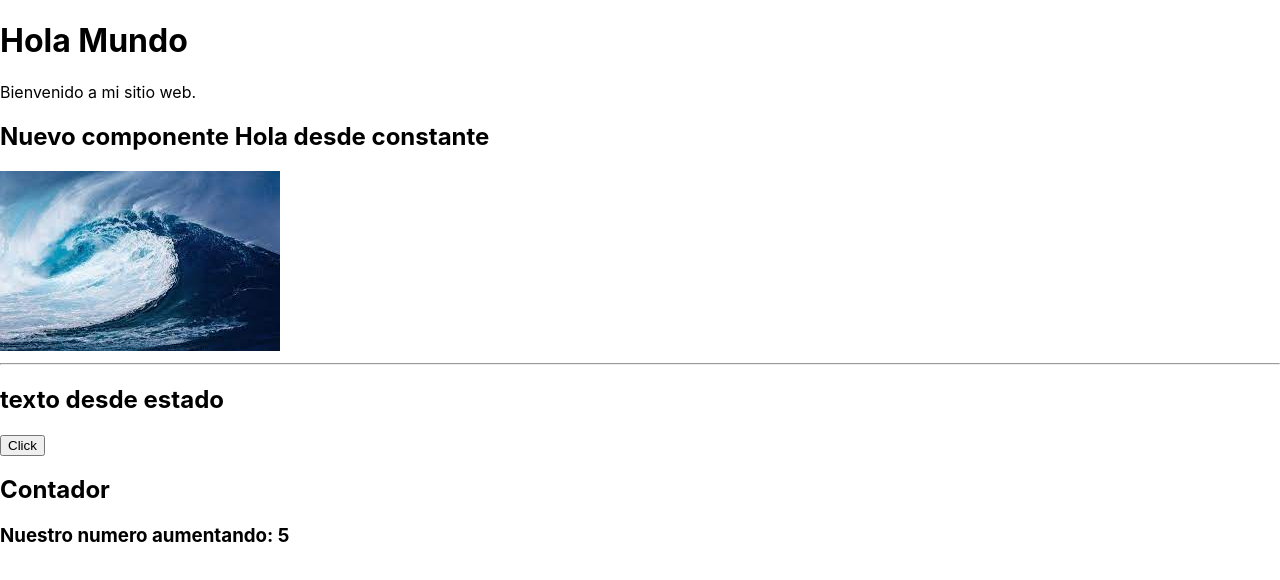
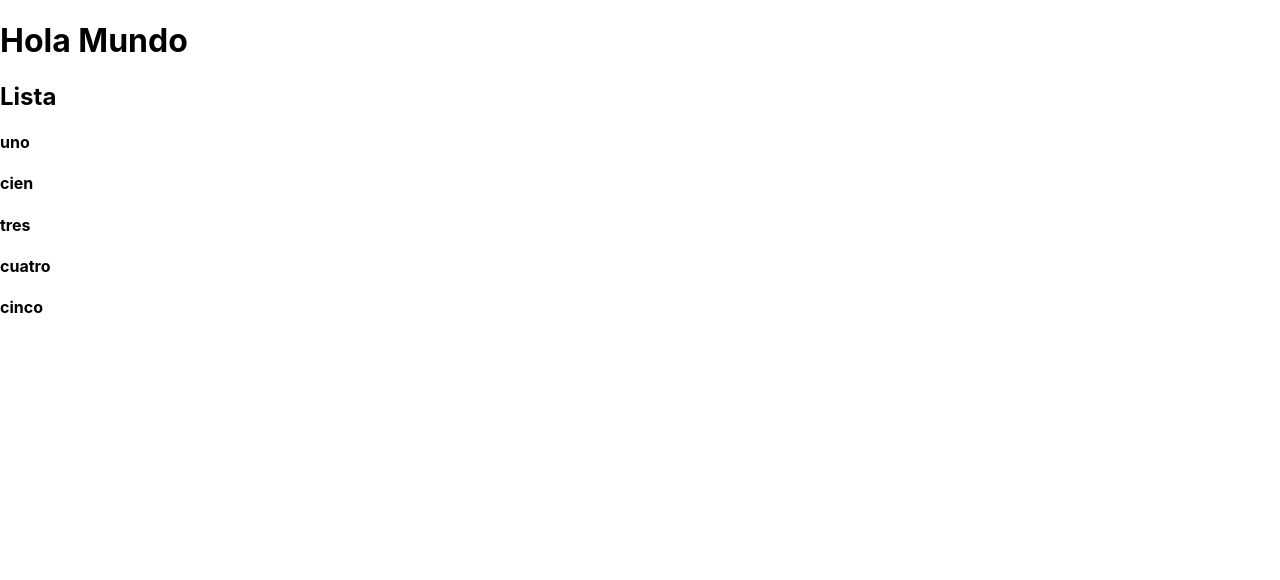
Before and after one commit to joluro86/primer_proyecto_react, a React (Create React App) app: page / in a window 1280 px wide. Shown: the top 580 px of the page. Built offline with nearby package versions, Linux system fonts and the light colour scheme.

Commit message:
operador ternario

```diff
--- a/package.json
+++ b/package.json
@@ -8,7 +8,7 @@
     "@testing-library/user-event": "^13.5.0",
     "react": "^18.2.0",
     "react-dom": "^18.2.0",
-    "react-scripts": "5.0.1",
+    "react-scripts": "^5.0.1",
     "react-timer-hook": "^3.0.5",
     "web-vitals": "^2.1.4"
   },
--- a/src/App.js
+++ b/src/App.js
@@ -1,16 +1,18 @@
 import React from 'react'
-import Contador from './components/Contador';
+/* import Contador from './components/Contador';
 import Evento from './components/Evento';
 import Parrafo from './components/Parrafo';
-import Variables from './components/Variables';
+import Variables from './components/Variables'; */
+import Listas from './components/Listas';
 function App() {
   return (
     <div>
       <h1>Hola Mundo</h1>
-      <Parrafo/>
+      {/* <Parrafo/>
       <Variables/>
       <Evento/>
-      <Contador/>
+      <Contador/> */}
+      <Listas/>
     </div>
   );
 }
--- a/src/components/Contador.jsx
+++ b/src/components/Contador.jsx
@@ -1,25 +1,25 @@
-import React from 'react'
+import React from "react";
 
 const Contador = () => {
+  const [contador, SetContador] = React.useState(0);
 
-    const [contador, SetContador] = React.useState(0)
+  const aumentar = () => {
+    console.log(contador);
+    SetContador(contador + 1);
+  };
 
-    const aumentar = setInterval(() => {
-        SetContador(contador + 1)
-        if(contador===10){
-            SetContador(0)
+  return (
+    <div>
+      <h2>Contador</h2>
+      <h3>Nuestro numero aumentando: {contador}</h3>
+      <h4>
+        {
+        contador > 3 ? 'mayor a 3' : 'menor a 4'
         }
-        console.log(contador)
-    }, 1000)
+      </h4>
+      <button onClick={() => aumentar()}>Reiniciar</button>
+    </div>
+  );
+};
 
-
-    return (
-        <div>
-            <h2>Contador</h2>
-            <h3>Nuestro numero aumentando: {contador}</h3>
-        </div>
-    )
-}
-
-
-export default Contador
+export default Contador;
--- /dev/null
+++ b/src/components/Listas.jsx
@@ -0,0 +1,34 @@
+import React, {useState} from 'react'
+
+const Listas = () => {
+
+    const estadoInicial = [
+        { id:1, texto:'uno'},
+        { id:2, texto:'dos'},
+        { id:3, texto:'tres'},
+        { id:4, texto:'cuatro'},
+        { id:5, texto:'cinco'}
+    ]
+
+    const [lista, setLista] = useState(estadoInicial)
+
+  return (
+
+    <div>
+        <h2>Lista</h2>
+        {
+            lista.map( (item, index) => (
+
+                <h4 key={item.id}>
+
+                    { item.texto==='dos' ? item.texto='cien': item.texto }
+
+                    </h4>
+            ))
+        }
+    </div>
+
+    )
+}
+
+export default Listas
```
Also changed, not shown: 1 other file (tests, documents, lock files or other folders).
